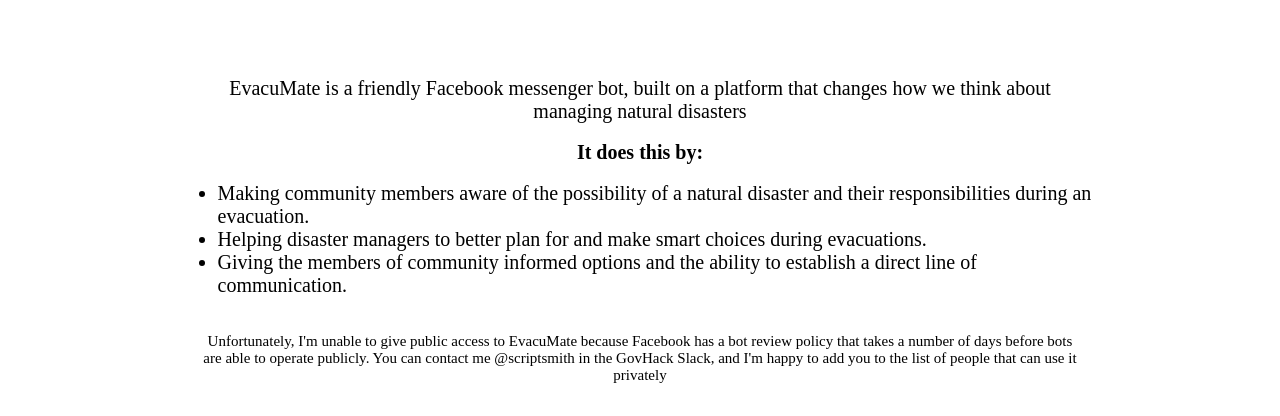
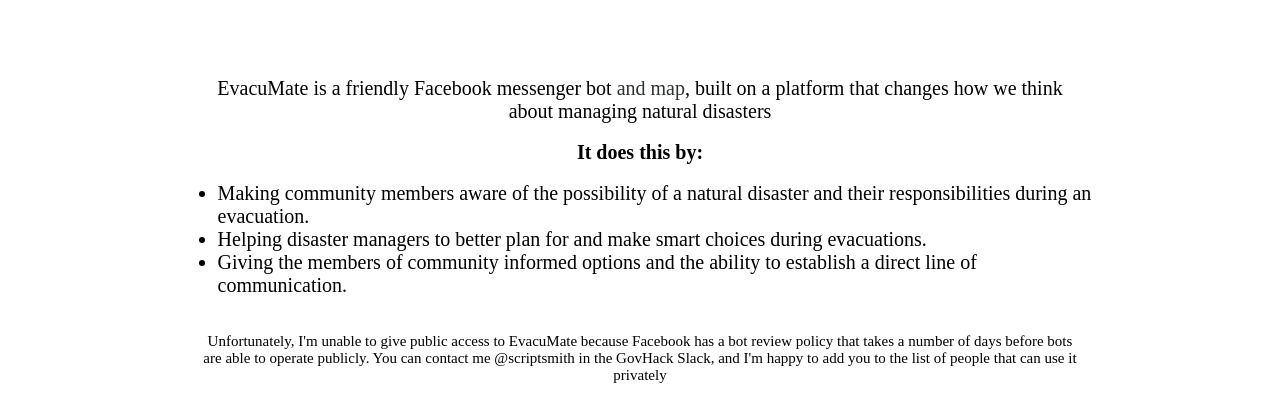
Before and after one commit to ScriptSmith/EvacuMate, a website: page index.html in a window 1280 px wide. Shown: the part 384-800 px from the top of the page. Drawn offline with Linux system fonts and the light colour scheme.

Commit message:
adding locations

```diff
--- a/index.html
+++ b/index.html
@@ -80,7 +80,7 @@
         </div>
 
         <br>
-        <p>EvacuMate is a friendly Facebook messenger bot, built on a platform that changes how we think about managing natural disasters</p>
+        <p>EvacuMate is a friendly Facebook messenger bot <a href="map.html">and map</a>, built on a platform that changes how we think about managing natural disasters</p>
         <p><b>It does this by:</b></p>
         <ul>
             <li>Making community members aware of the possibility of a natural disaster and their responsibilities during an evacuation.</li>
```
